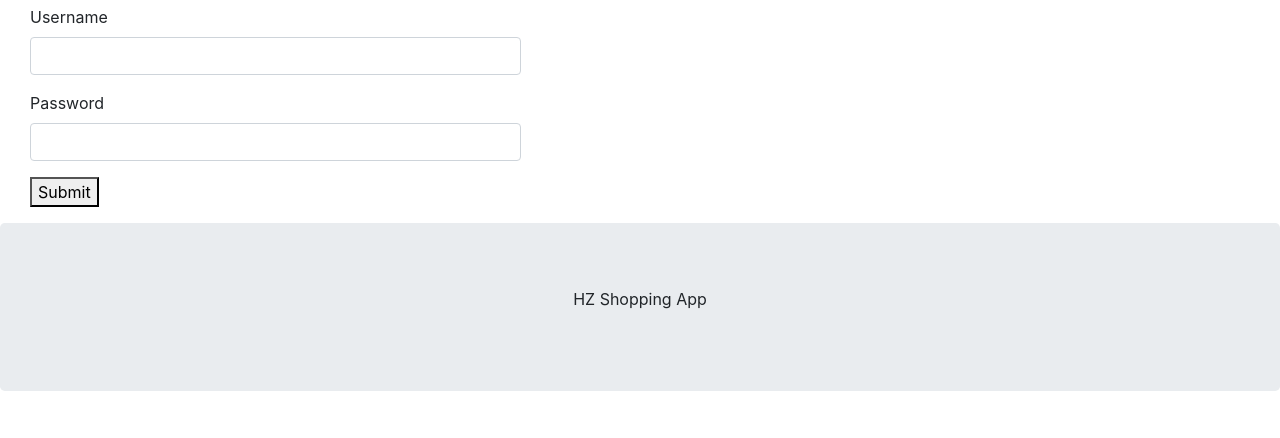
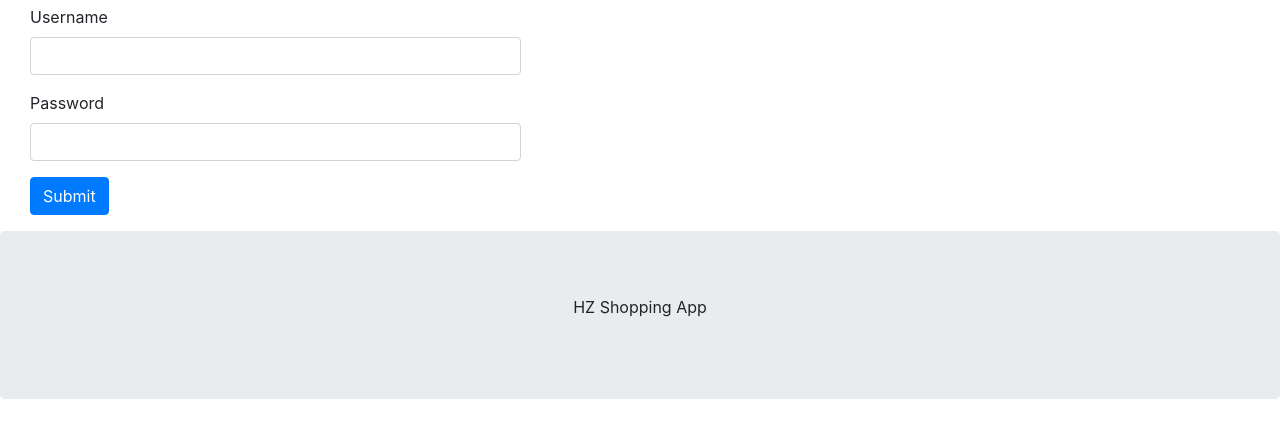
Before and after one commit to HifzaZaheer96/QAC-SFIA-1, a Flask app: page /login/ in a window 1280 px wide. Shown: the part 315-753 px from the top of the page. Run offline with Flask 2, Linux system fonts and the light colour scheme; some libraries are stand-ins or nearby versions.

Commit message:
Update login.html

```diff
--- a/templates/login.html
+++ b/templates/login.html
@@ -28,7 +28,7 @@
 
     <div class="form-group">
         <div class="col-sm-offset-2 col-sm-10">
-            <button onclick="window.location.href = 'https://crud.html';"  type="Submit">Submit </button>
+            <button class="btn btn-primary"onclick="window.location.href = 'https://crud.html';"  type="Submit">Submit </button>
         </div>
     </div>
 
```
